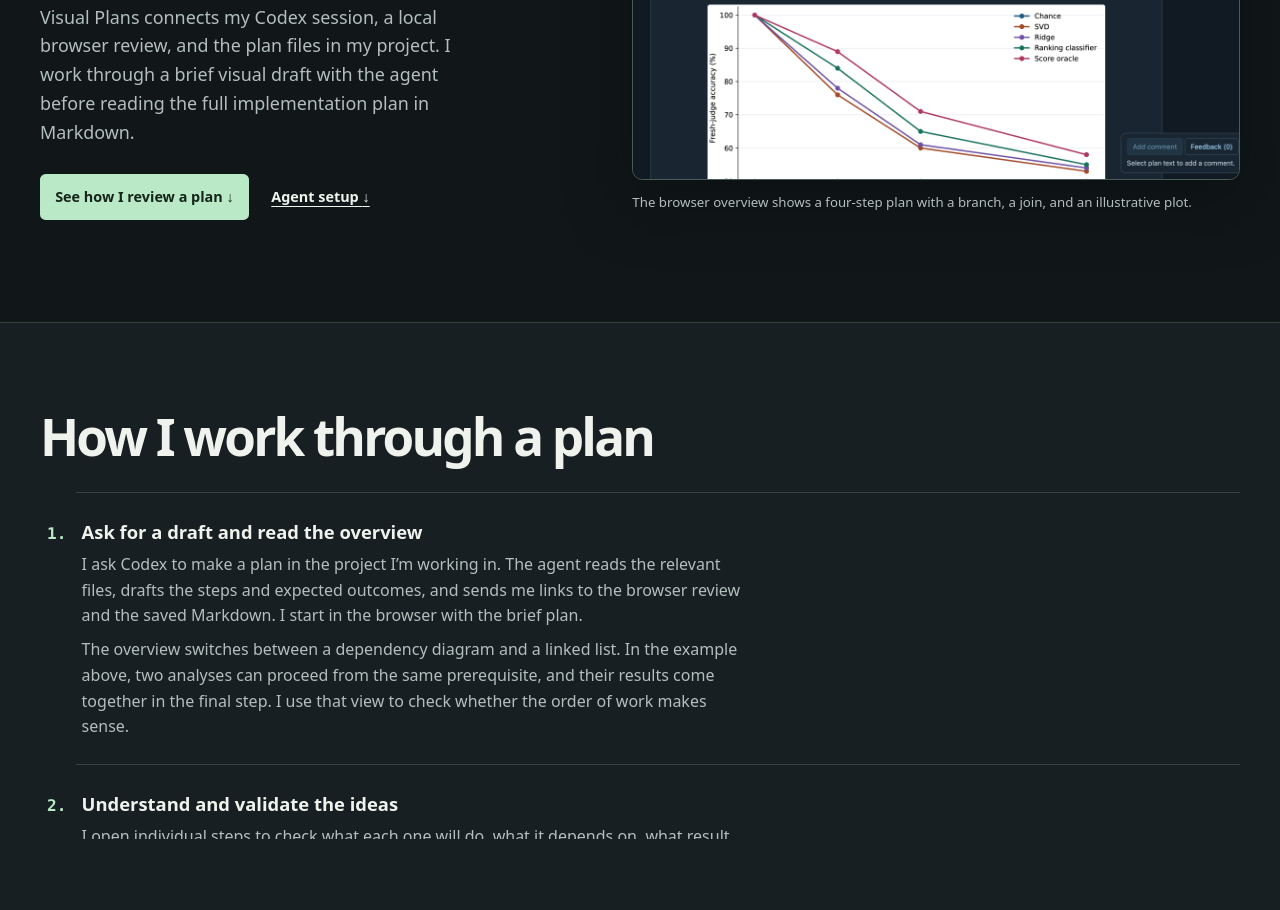
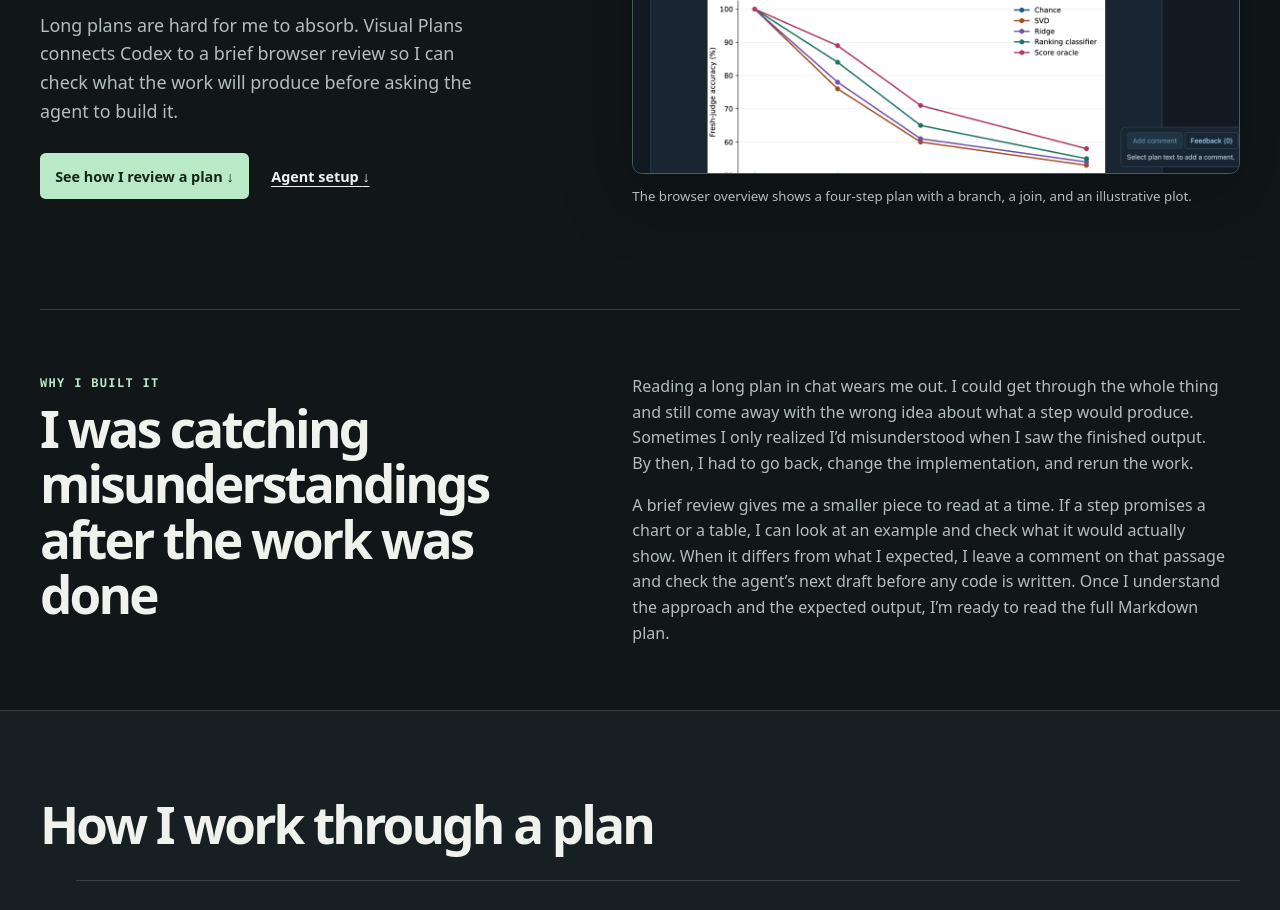
Before and after one commit to JWanderer73/Visual-Plans, a plain HTML site: page docs/index.html in a window 1280 px wide. Shown: the part 432-1342 px from the top of the page. Drawn offline with Linux system fonts and the light colour scheme.

Commit message:
Explain the problem Visual Plans solves

```diff
--- a/docs/assets/site.css
+++ b/docs/assets/site.css
@@ -61,6 +61,16 @@ h1 em { color: var(--mint); font-style: normal; }
 .hero-figure .image-frame { box-shadow: 0 20px 60px #080d0c80; }
 figcaption { margin-top: .75rem; color: var(--muted); font-size: .83rem; }
 
+.motivation {
+  display: grid;
+  grid-template-columns: 1fr 1.15fr;
+  gap: 1.5rem clamp(2rem, 5vw, 5rem);
+  border-top: 1px solid var(--line);
+  padding-block: clamp(2.5rem, 5vw, 4.5rem);
+}
+.motivation-copy { color: var(--muted); max-width: 65ch; }
+.motivation-copy p + p { margin-top: 1rem; }
+
 .workflow { background: var(--section); border-block: 1px solid var(--line); padding-block: clamp(3rem, 6vw, 5.25rem); }
 h2 { margin-top: .55rem; font-size: clamp(2rem, 4vw, 3.35rem); letter-spacing: -.055em; line-height: 1.08; }
 h3 { margin-bottom: .35rem; font-size: 1.15rem; }
@@ -94,7 +104,7 @@ pre { margin: 0; padding: 1rem; color: var(--mint); font: .83rem/1.8 var(--mono)
 code { font: inherit; }
 
 @media (max-width: 900px) {
-  .hero, .quickstart { grid-template-columns: 1fr; }
+  .hero, .motivation, .quickstart { grid-template-columns: 1fr; }
   .hero-figure { max-width: 690px; }
 }
 
--- a/docs/index.html
+++ b/docs/index.html
@@ -3,7 +3,7 @@
 <head>
   <meta charset="utf-8">
   <meta name="viewport" content="width=device-width, initial-scale=1">
-  <meta name="description" content="Visual Plans is an agentic development environment for drafting, reviewing, and revising coding-agent plans with Codex and a local browser.">
+  <meta name="description" content="Visual Plans helps me catch misunderstandings before implementation by reviewing short visual drafts with my coding agent.">
   <title>Visual Plans — An agentic development environment for plan review</title>
   <link rel="stylesheet" href="assets/site.css">
 </head>
@@ -24,7 +24,7 @@
       <div class="hero-copy">
         <p class="eyebrow">Option 3 · Agentic development environment</p>
         <h1 id="title">Review plans with your <em>coding agent.</em></h1>
-        <p class="intro">Visual Plans connects my Codex session, a local browser review, and the plan files in my project. I work through a brief visual draft with the agent before reading the full implementation plan in Markdown.</p>
+        <p class="intro">Long plans are hard for me to absorb. Visual Plans connects Codex to a brief browser review so I can check what the work will produce before asking the agent to build it.</p>
         <div class="actions">
           <a class="button" href="#workflow">See how I review a plan <span aria-hidden="true">↓</span></a>
           <a class="text-link" href="#quickstart">Agent setup <span aria-hidden="true">↓</span></a>
@@ -36,6 +36,17 @@
         </a>
         <figcaption>The browser overview shows a four-step plan with a branch, a join, and an illustrative plot.</figcaption>
       </figure>
+    </section>
+
+    <section class="motivation wrap" aria-labelledby="motivation-title">
+      <div>
+        <p class="eyebrow">Why I built it</p>
+        <h2 id="motivation-title">I was catching misunderstandings after the work was done</h2>
+      </div>
+      <div class="motivation-copy">
+        <p>Reading a long plan in chat wears me out. I could get through the whole thing and still come away with the wrong idea about what a step would produce. Sometimes I only realized I’d misunderstood when I saw the finished output. By then, I had to go back, change the implementation, and rerun the work.</p>
+        <p>A brief review gives me a smaller piece to read at a time. If a step promises a chart or a table, I can look at an example and check what it would actually show. When it differs from what I expected, I leave a comment on that passage and check the agent’s next draft before any code is written. Once I understand the approach and the expected output, I’m ready to read the full Markdown plan.</p>
+      </div>
     </section>
 
     <section class="workflow" id="workflow" aria-labelledby="workflow-title">
```
